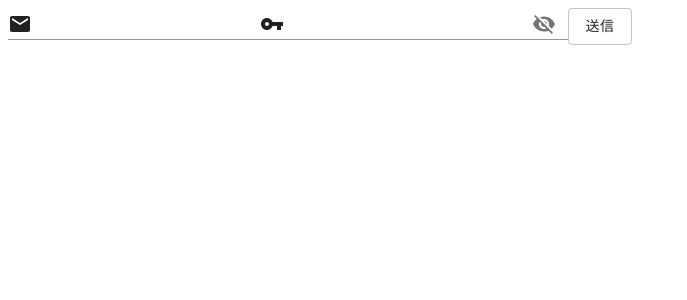
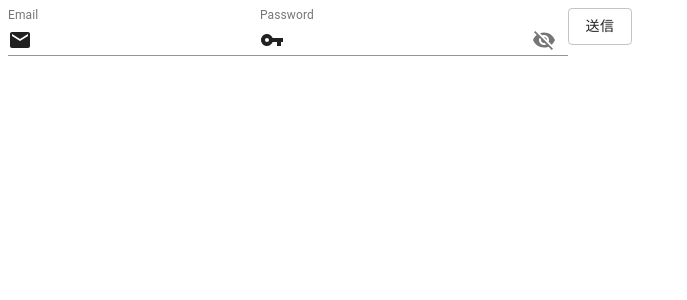
Before and after one commit to NULL-header/fec-frontend, a React app: page / in a window 1280 px wide. Shown: the top 300 px of the page, without its empty margins (0-687 px from the left). Built offline with nearby package versions, Linux system fonts and the light colour scheme.

Commit message:
update: refactoring LoginContainer

```diff
--- a/src/components/LoginContaier/index.tsx
+++ b/src/components/LoginContaier/index.tsx
@@ -15,8 +15,8 @@ type History = loginFormData[];
 
 interface loginFormData {
   isShow: boolean;
-  emailTip: string;
-  passwordTip: string;
+  emailLabel: string;
+  passwordLabel: string;
 }
 
 export const LoginContainer: React.FC<LoginContainerProps> = (props) => {
@@ -26,10 +26,12 @@ export const LoginContainer: React.FC<LoginContainerProps> = (props) => {
   ].map((_, i) => (el: HTMLInputElement) => (inputs.current[i] = el));
 
   const [history, setHistory] = useState([
-    { isShow: false, emailTip: "", passwordTip: "" },
+    { isShow: false, emailLabel: "Email", passwordLabel: "Password" },
   ] as History);
   const current = history[history.length - 1];
   const inputType = current.isShow ? "text" : "password";
+  const emailWarning = current.emailLabel !== "Email";
+  const passwordWarning = current.passwordLabel !== "Password";
 
   const insertHisotry = (arg: loginFormData) => {
     const next = update(history, { $push: [arg] });
@@ -43,9 +45,13 @@ export const LoginContainer: React.FC<LoginContainerProps> = (props) => {
     insertHisotry(next);
   };
   const reflectWarning = (emailDetail: string, passwordDetail: string) => {
+    const emailLabel = isLongerThan0(emailDetail) ? emailDetail : "Email";
+    const passwordLabel = isLongerThan0(passwordDetail)
+      ? passwordDetail
+      : "Password";
     const next = update(current, {
-      emailTip: { $set: emailDetail },
-      passwordTip: { $set: passwordDetail },
+      emailLabel: { $set: emailLabel },
+      passwordLabel: { $set: passwordLabel },
     });
     insertHisotry(next);
   };
@@ -55,23 +61,24 @@ export const LoginContainer: React.FC<LoginContainerProps> = (props) => {
     const [emailValidate, passwordValidate] = validateData(email, password);
     reflectWarning(emailValidate.detail, passwordValidate.detail);
     if (!(emailValidate.passCheck && passwordValidate.passCheck)) return;
+    // TODO add ajax comunicate
   };
 
   return (
     <form onSubmit={onSubmit} className={props.className}>
       <InputPlace
-        tip="mocktip"
-        label={current.emailTip}
+        label={current.emailLabel}
         type="TextField"
         ref={inputRefFuncs[0]}
+        error={emailWarning}
       >
         <Email />
       </InputPlace>
       <InputPlace
-        tip="mocktip"
-        label={current.passwordTip}
+        label={current.passwordLabel}
         type={inputType}
         ref={inputRefFuncs[1]}
+        error={passwordWarning}
       >
         <VpnKey />
         <ToggleEyeIcon onClick={onClickEye} isShow={current.isShow} />
@@ -111,3 +118,5 @@ const validatePassword = (password: string): varidationResult => {
   const detail = passCheckLength ? "" : "パスワードが短すぎます";
   return { passCheck, detail };
 };
+
+const isLongerThan0 = (arg: string) => arg.length > 0;
```
